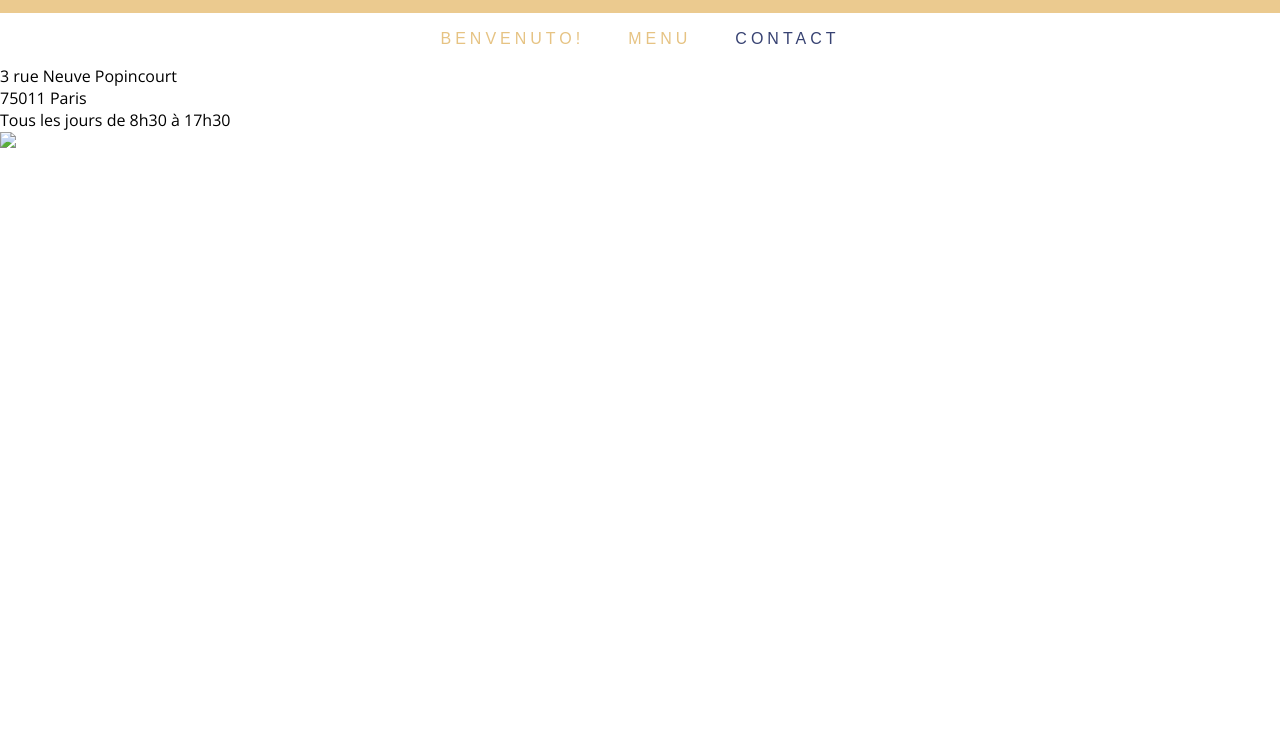
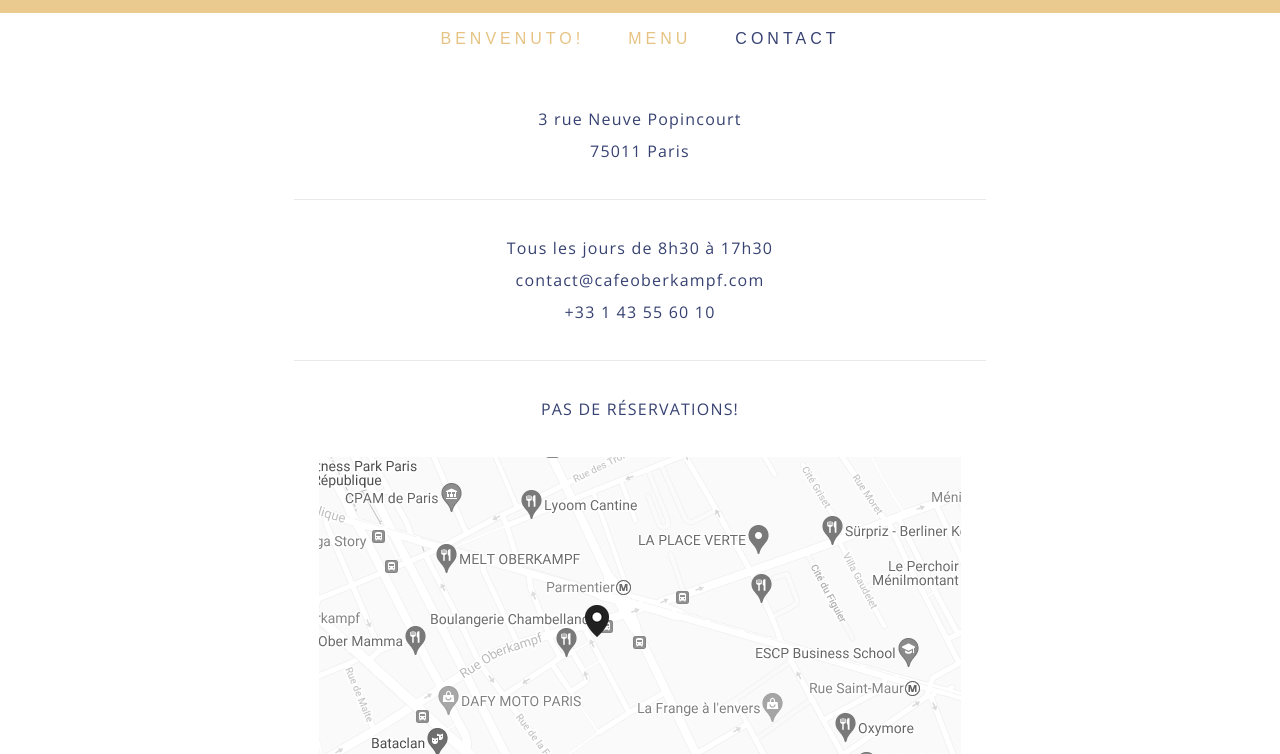
Before and after one commit to ccairns33/restaurant-page, a plain HTML site: page index.html in a window 1280 px wide. Shown: the part 46-800 px from the top of the page. Drawn offline with nearby package versions, Linux system fonts and the light colour scheme.

Commit message:
styling for contact page

```diff
--- a/index.html
+++ b/index.html
@@ -34,19 +34,34 @@
 
                 </div>
             </nav>
-        <div class="contact-content">
+        <div class="contact-content blue">
+            <div class="location">
                 <div>
                     3 rue Neuve Popincourt
                 </div>
                 <div>
                     75011 Paris
                 </div>
+            </div>
             <div class="divider"></div>
+            <div class="hours">
                 <div>Tous les jours de 8h30 à 17h30</div>
+                <div>
+                    contact@cafeoberkampf.com
+                </div>
+                <div>+33 1 43 55 60 10</div>
+            </div>
             <div class="divider"></div>
-
-            <img src="dist/location.png">
+            <div>
+            PAS DE RÉSERVATIONS!
             </div>
+            <img src="location.png" alt="map">
+        </div>
+        <footer class="d-flex ">
+            <i class="fab fa-instagram"></i>
+            <i class="fas fa-envelope"></i>
+            <i class="fab fa-github-square"></i>
+        </footer>
         </div>
 
         <!-- <div class="menu-items ">
--- a/style.css
+++ b/style.css
@@ -36,6 +36,27 @@ header{
 }
 .grey {
     color: #9b9ea8
+}
+
+.divider {
+    border-bottom: 1px solid rgb(233, 233, 233);
+    margin-top:2rem;
+    margin-bottom: 2rem;
+}
+img{
+    margin-top:2rem;
+    margin-bottom: 2rem;
+}
+.contact-content{
+    margin: 3% 23% 3% 23%;
+    padding-bottom: 5%;
+    text-align: center;
+    font-weight: 300;
+    font-size: 1rem;
+    letter-spacing: .075rem;
+    line-height: 2rem;
+
+
 }
 
 /* color: #bca77c; coffee color*/
```
Lines whose indentation alone changed are shown as unchanged.
